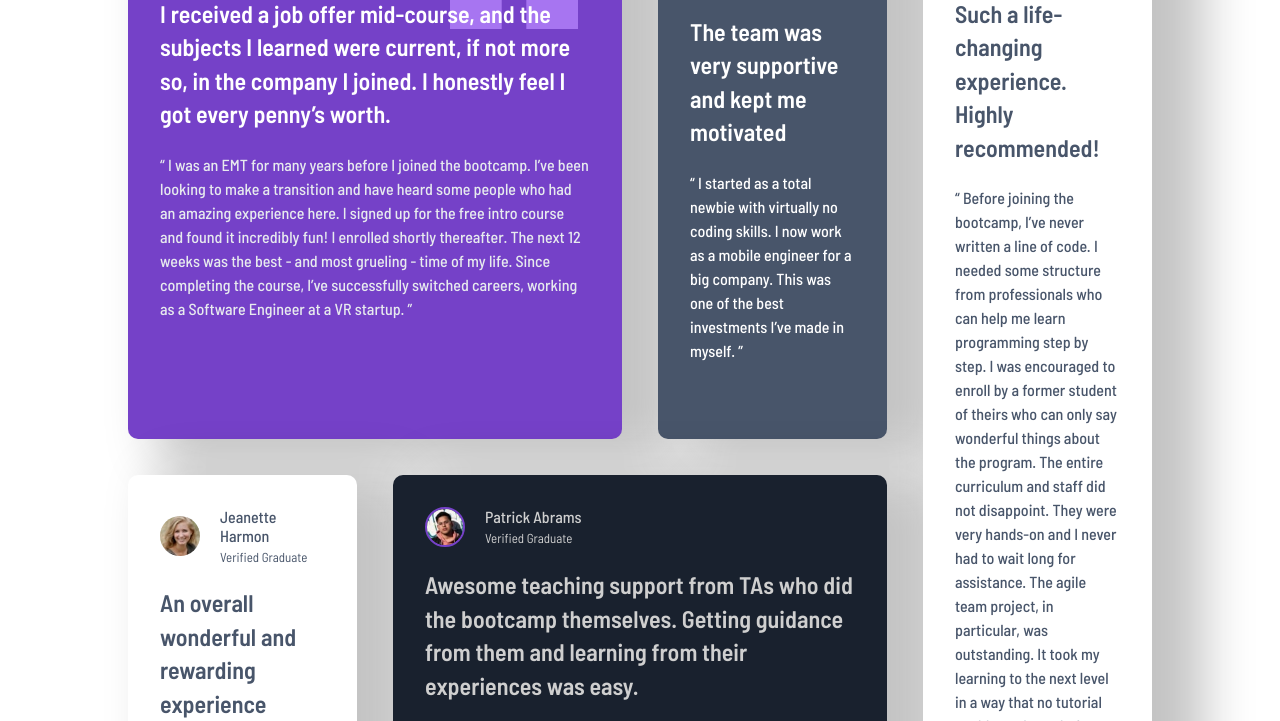
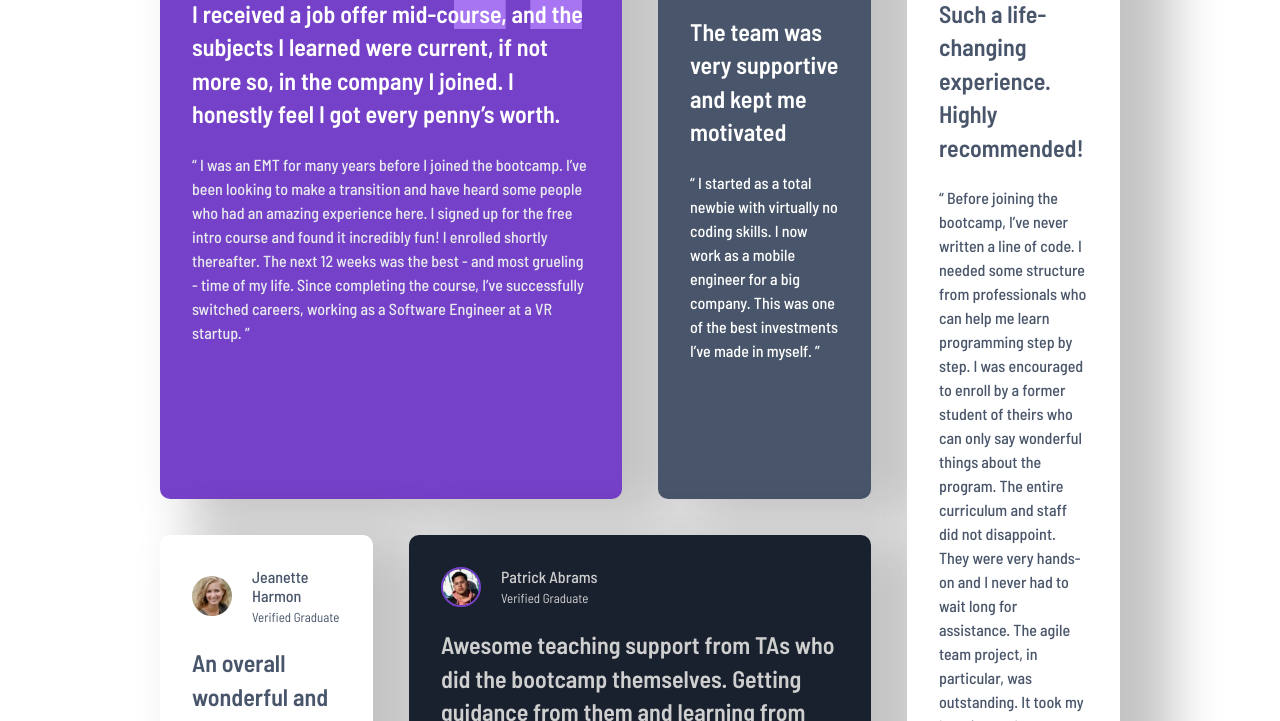
Before and after one commit to angeldavid04/testimonials-grid-section, a plain HTML site: page index.html in a window 1280 px wide. Shown: the part 133-854 px from the top of the page. Drawn offline with Linux system fonts and the light colour scheme.

Commit message:
Agrega más padding inline a cards-grid en desktop

```diff
--- a/css/styles.css
+++ b/css/styles.css
@@ -173,10 +173,10 @@ main {
   font-weight: var(--fw-lg);
 }
 
-@media screen and (min-width: 76rem) {
+@media screen and (min-width: 79rem) {
   .cards-grid--4-cols {
     grid-template-columns: repeat(4, 1fr);
-    padding-inline: 8rem;
+    padding-inline: 10rem;
   }
 
   .card--daniel {
```
